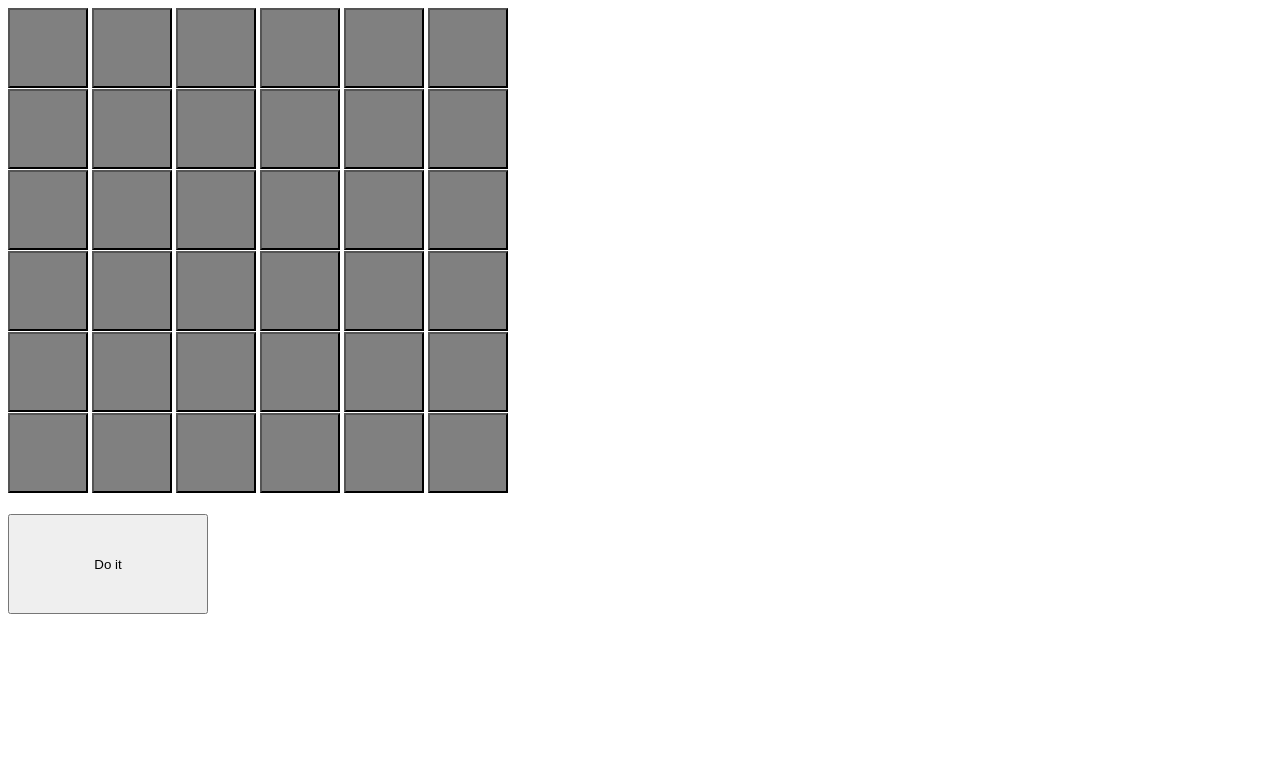
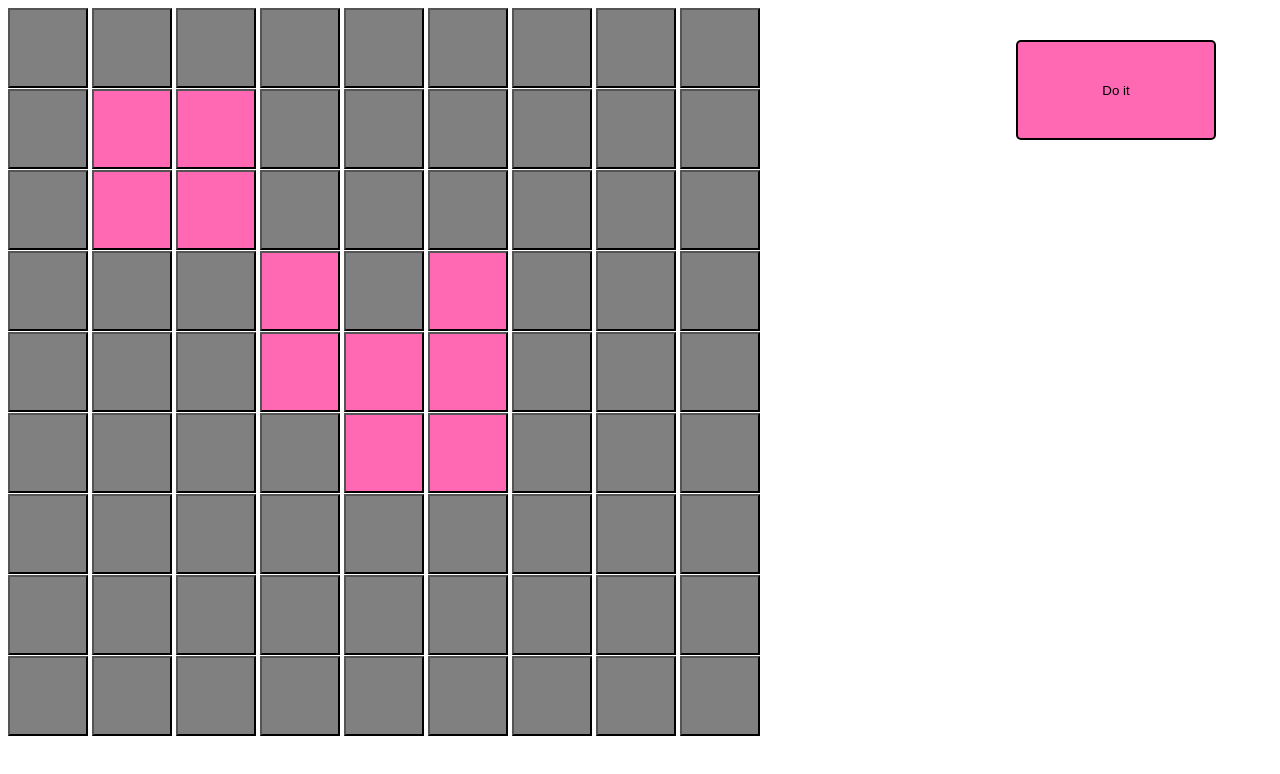
Before and after one commit to Jwhiles/game-of-life, a website: page index.html in a window 1280 px wide. Drawn offline with Linux system fonts and the light colour scheme.

Commit message:
make the visualiser a larger grid, add a bigger start button

```diff
--- a/index.css
+++ b/index.css
@@ -9,7 +9,12 @@
 }
 
 .start {
-  margin-top: 20px;
+  background-color: hotpink;
+  position: absolute;
+  top: 5vh;
+  right: 5vw;
   height: 100px;
   width: 200px;
+  border: solid black 2px;
+  border-radius: 5px
 }
--- a/index.html
+++ b/index.html
@@ -14,8 +14,14 @@
       <button class='x'></button>
       <button class='x'></button>
       <button class='x'></button>
+      <button class='x'></button>
+      <button class='x'></button>
+      <button class='x'></button>
     </div>
     <div>
+      <button class='x'></button>
+      <button class='x'></button>
+      <button class='x'></button>
       <button class='x'></button>
       <button class='x'></button>
       <button class='x'></button>
@@ -30,8 +36,14 @@
       <button class='x'></button>
       <button class='x'></button>
       <button class='x'></button>
+      <button class='x'></button>
+      <button class='x'></button>
+      <button class='x'></button>
     </div>
     <div>
+      <button class='x'></button>
+      <button class='x'></button>
+      <button class='x'></button>
       <button class='x'></button>
       <button class='x'></button>
       <button class='x'></button>
@@ -46,8 +58,47 @@
       <button class='x'></button>
       <button class='x'></button>
       <button class='x'></button>
+      <button class='x'></button>
+      <button class='x'></button>
+      <button class='x'></button>
     </div>
     <div>
+      <button class='x'></button>
+      <button class='x'></button>
+      <button class='x'></button>
+      <button class='x'></button>
+      <button class='x'></button>
+      <button class='x'></button>
+      <button class='x'></button>
+      <button class='x'></button>
+      <button class='x'></button>
+    </div>
+    <div>
+      <button class='x'></button>
+      <button class='x'></button>
+      <button class='x'></button>
+      <button class='x'></button>
+      <button class='x'></button>
+      <button class='x'></button>
+      <button class='x'></button>
+      <button class='x'></button>
+      <button class='x'></button>
+    </div>
+    <div>
+      <button class='x'></button>
+      <button class='x'></button>
+      <button class='x'></button>
+      <button class='x'></button>
+      <button class='x'></button>
+      <button class='x'></button>
+      <button class='x'></button>
+      <button class='x'></button>
+      <button class='x'></button>
+    </div>
+    <div>
+      <button class='x'></button>
+      <button class='x'></button>
+      <button class='x'></button>
       <button class='x'></button>
       <button class='x'></button>
       <button class='x'></button>
--- a/index.js
+++ b/index.js
@@ -85,7 +85,6 @@ const interpretGameState = (matrix, game) => {
 
 let xs = document.getElementsByClassName('x');
 
-let state = turn(['1:1','2:2','3:3','1:2','4:4','3:4','5:4','6:4'])
 
 
 function turn (state) {
@@ -108,12 +107,13 @@ function updateDom (array) {
 }
 
 function doit (state) {
-  const current = concat(interpretGameState(makeGrid(6), state));
+  const current = concat(interpretGameState(makeGrid(9), state));
   updateDom(current);
   return turn(state)
 }
 
-updateDom(concat(state))
+let state = turn(['1:1','2:2','3:3','1:2','4:4','3:4','5:4','6:4'])
+state = doit(state)
 
 document.getElementsByClassName('start')[0].addEventListener('click', () => {
   state = doit(state)
```
